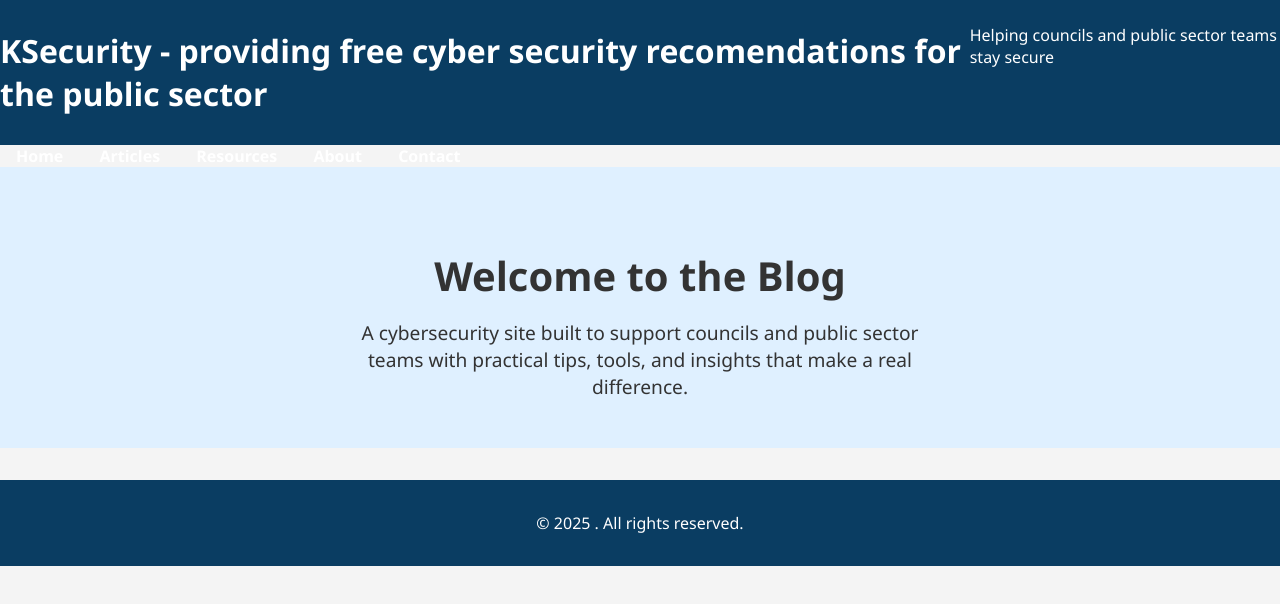
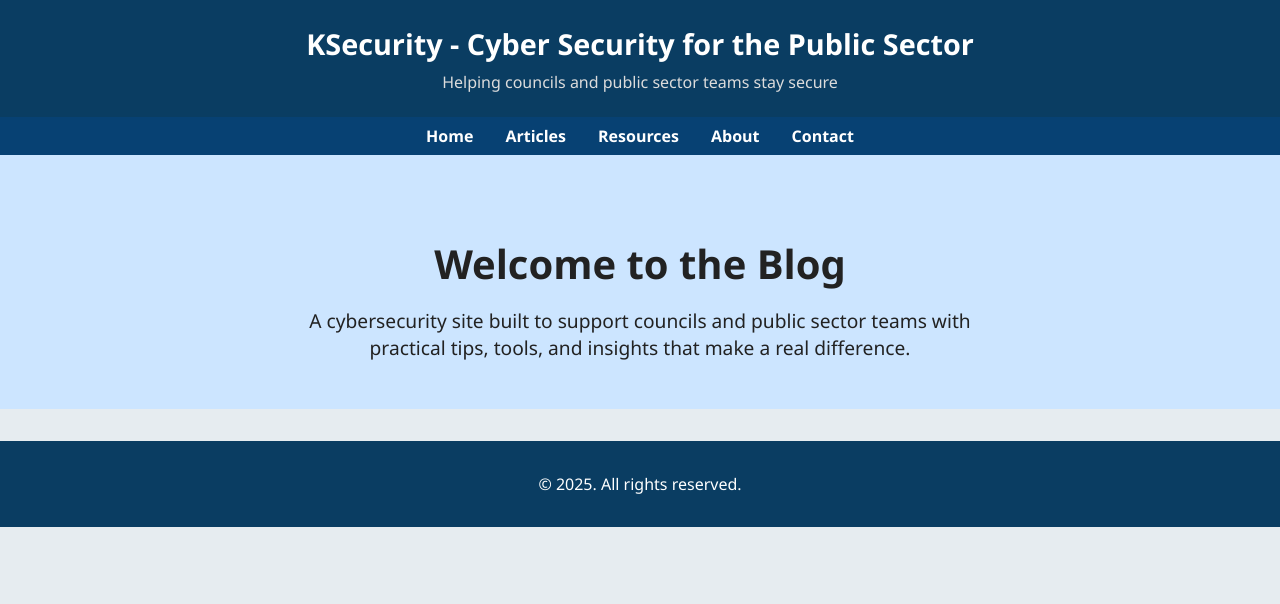
Before and after one commit to Unidentifiable007/Unidentifiable007.github.io, a plain HTML site: page index.html in a window 1280 px wide. Drawn offline with Linux system fonts and the light colour scheme.

Commit message:
Update index.html

```diff
--- a/index.html
+++ b/index.html
@@ -1,21 +1,34 @@
+
 <!DOCTYPE html>
 <html lang="en">
 <head>
     <meta charset="UTF-8">
     <meta name="viewport" content="width=device-width, initial-scale=1.0">
-    <title>KSecurity - providing free cyber security recomendations for the public sector</title>
+    <title>KSecurity - Cyber Security for the Public Sector</title>
     <style>
         body {
             margin: 0;
             font-family: 'Segoe UI', Tahoma, Geneva, Verdana, sans-serif;
-            background-color: #f4f4f4;
-            color: #333;
+            background-color: #e6ecf0;
+            color: #222;
         }
         header {
             background-color: #0a3d62;
             color: white;
-            padding: 1rem 2rem;
-            texta;
+            padding: 1.5rem 2rem;
+            text-align: center;
+        }
+        header h1 {
+            margin: 0;
+            font-size: 1.8rem;
+        }
+        header p {
+            margin: 0.5rem 0 0;
+            font-size: 1rem;
+            color: #dcdcdc;
+        }
+        nav {
+            background-color: #074173;
             display: flex;
             justify-content: center;
             padding: 0.5rem 0;
@@ -30,7 +43,7 @@
             text-decoration: underline;
         }
         .hero {
-            background-color: #dff0ff;
+            background-color: #cce5ff;
             padding: 3rem 2rem;
             text-align: center;
         }
@@ -40,7 +53,7 @@
         }
         .hero p {
             font-size: 1.2rem;
-            max-width: 600px;
+            max-width: 700px;
             margin: 0 auto;
         }
         footer {
@@ -62,7 +75,7 @@
 </head>
 <body>
     <header>
-        <h1>KSecurity - providing free cyber security recomendations for the public sector</h1>
+        <h1>KSecurity - Cyber Security for the Public Sector</h1>
         <p>Helping councils and public sector teams stay secure</p>
     </header>
     <nav>
@@ -77,7 +90,7 @@
         <p>A cybersecurity site built to support councils and public sector teams with practical tips, tools, and insights that make a real difference.</p>
     </section>
     <footer>
-        <p>© 2025 . All rights reserved.</p>
+        <p>© 2025. All rights reserved.</p>
     </footer>
 </body>
 </html>
```
